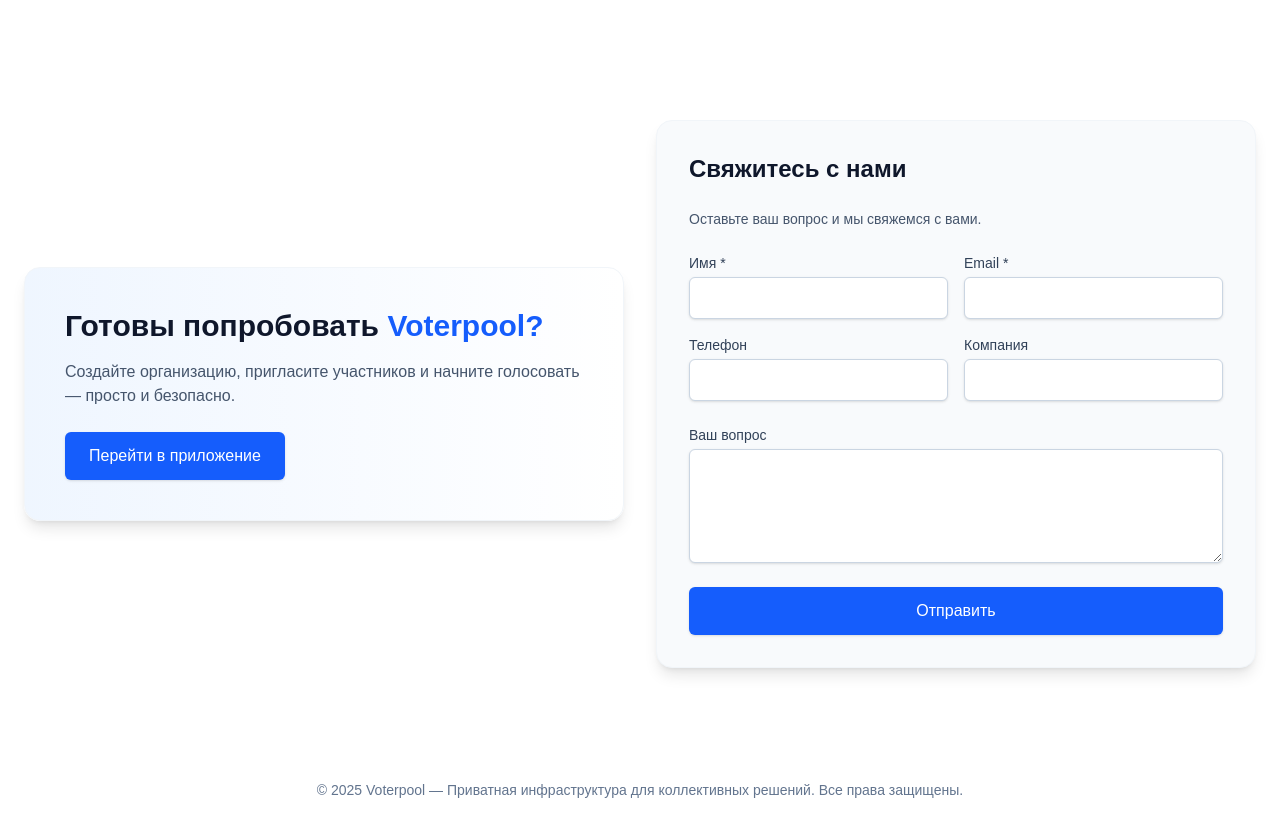
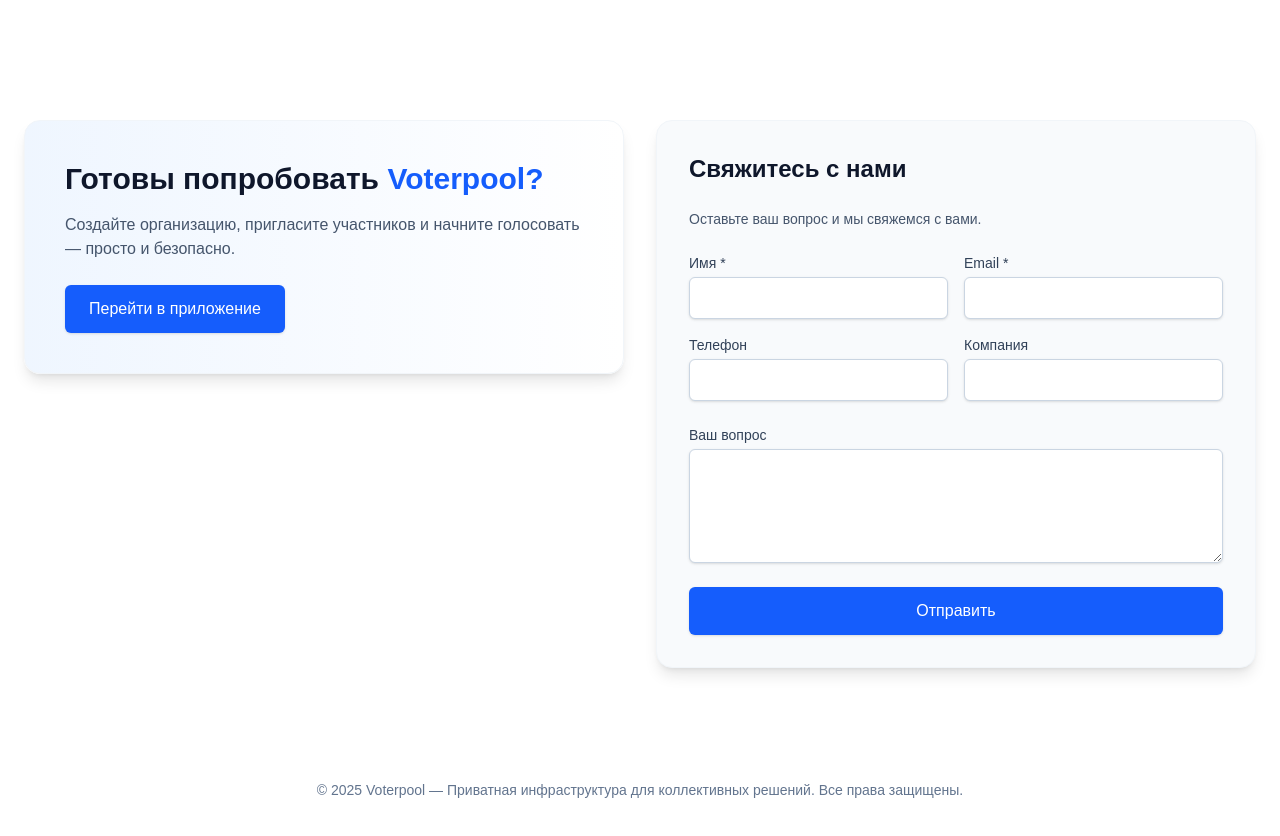
Before and after one commit to VoterPool/landing, a Next.js app: page / in a window 1280 px wide. Shown: the part 2560-3396 px from the top of the page. Built offline with nearby package versions, Linux system fonts and the light colour scheme.

Commit message:
chore: correcting contact block items alignment

```diff
--- a/components/ContactForm.tsx
+++ b/components/ContactForm.tsx
@@ -35,7 +35,7 @@
   return (
     <section className="py-16">
       <div className="max-w-7xl mx-auto">
-        <div className="grid grid-cols-1 lg:grid-cols-2 gap-8 items-center">
+        <div className="grid grid-cols-1 lg:grid-cols-2 gap-8 items-start">
           {/* Левый CTA-блок */}
           <div className="bg-gradient-to-r from-blue-50 to-white rounded-2xl p-10 border border-slate-100 shadow-lg">
             <h4 className="text-3xl font-semibold">
```
